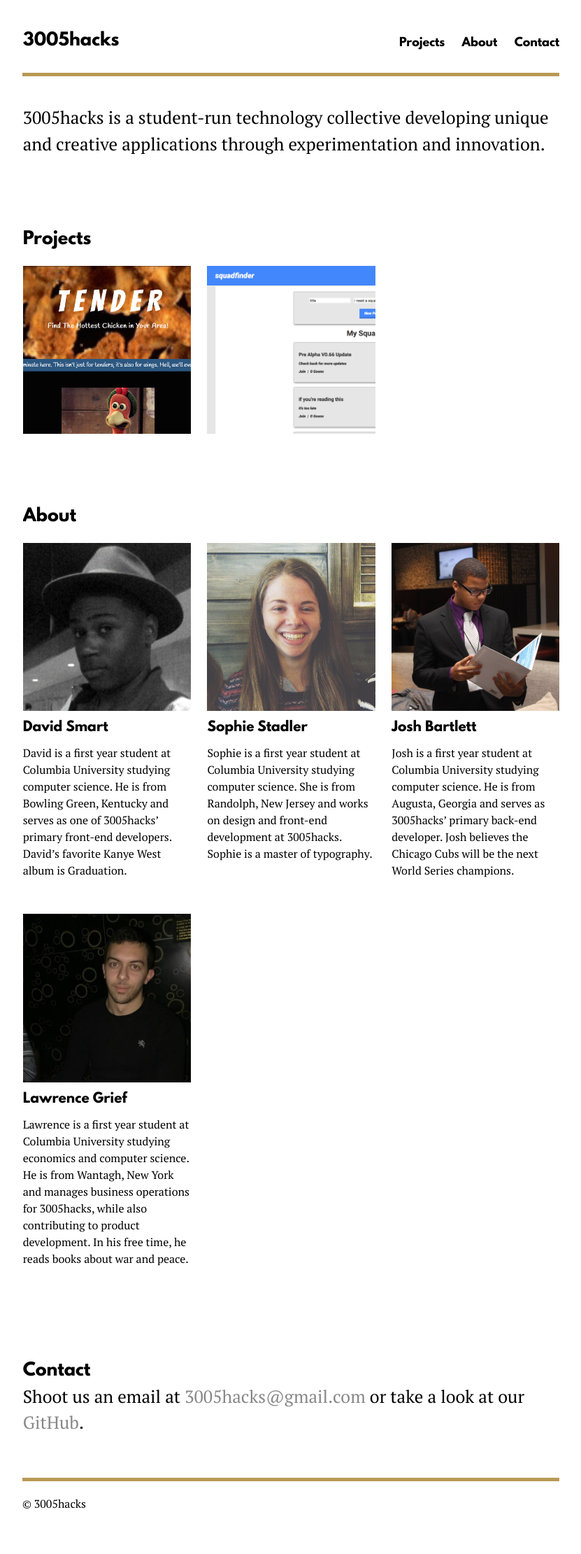
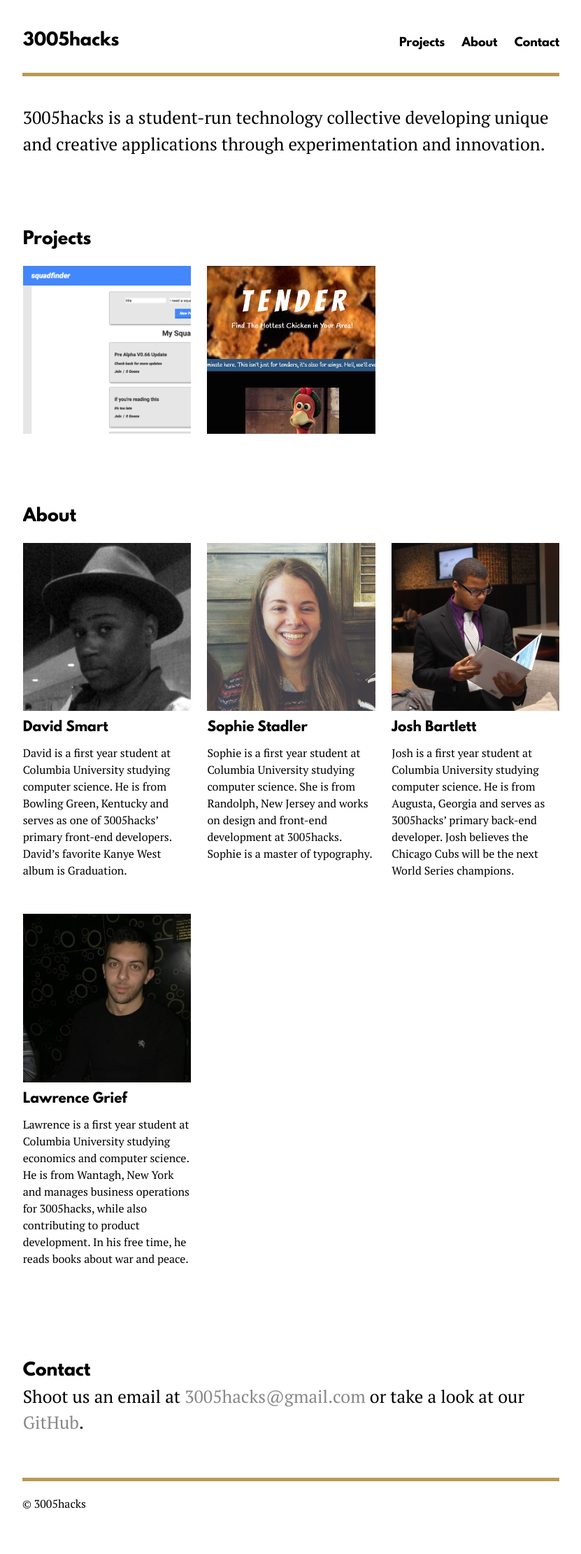
Before and after one commit to 3005hacks/3005hacks, a Jekyll site: the page built from index.html, in a window 1280 px wide. Shown: the whole page at 70% size, without its empty margins (224-1055 px from the left). Built offline with Jekyll 4.4.1, drawn with Linux system fonts in a browser that asks for light colours; nearby versions of some CDN libraries.

Commit message:
fix squadfinder links

```diff
--- a/_data/projects.yml
+++ b/_data/projects.yml
@@ -1,7 +1,7 @@
+- name: Squadfinder
+  image: 'static/images/squadfinder.png'
+  url: 'http://squadfinder.3005hacks.com'
+
 - name: Tender
   image: 'static/images/tender.png'
-  url: 'http://squadfinder.3005hacks.com'
-
-- name: Squadfinder
-  image: 'static/images/squadfinder.png'
   url: 'http://tender.3005hacks.com'
```
Also changed, not shown: 1 other file.
